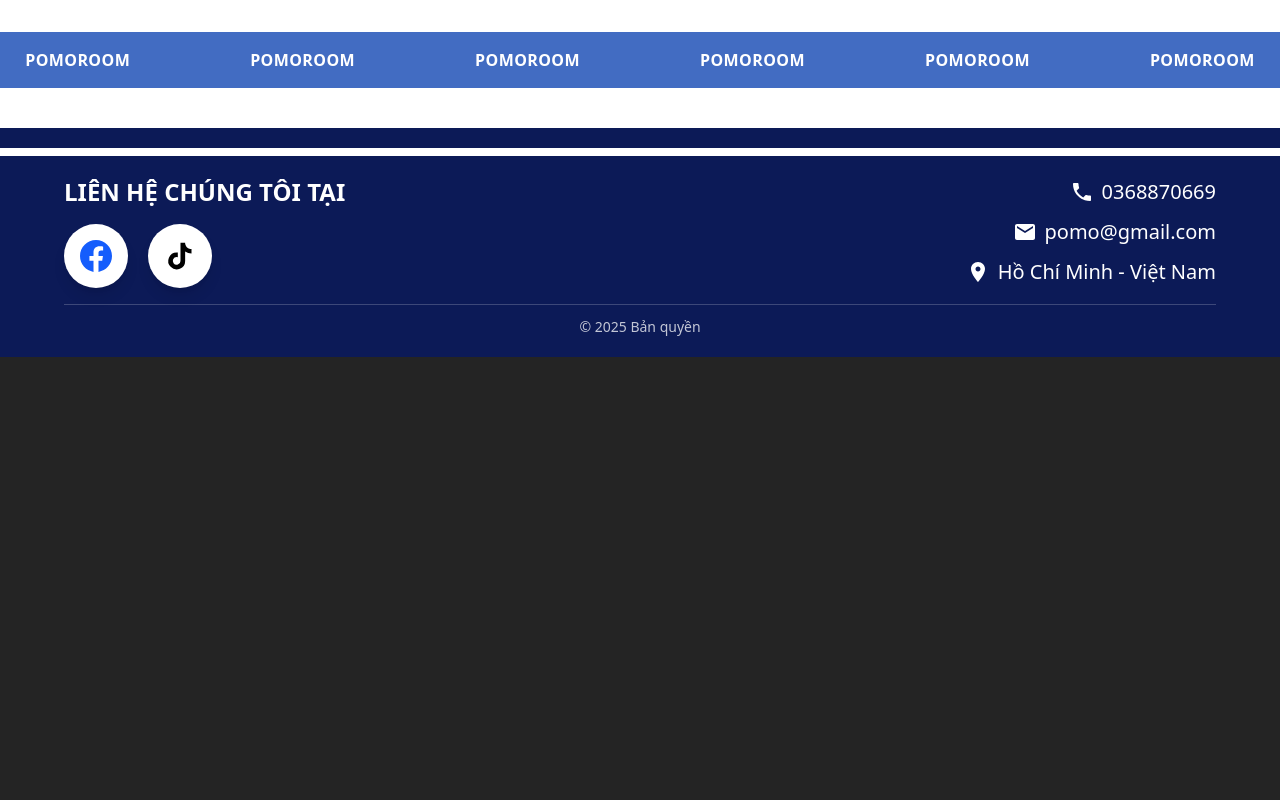
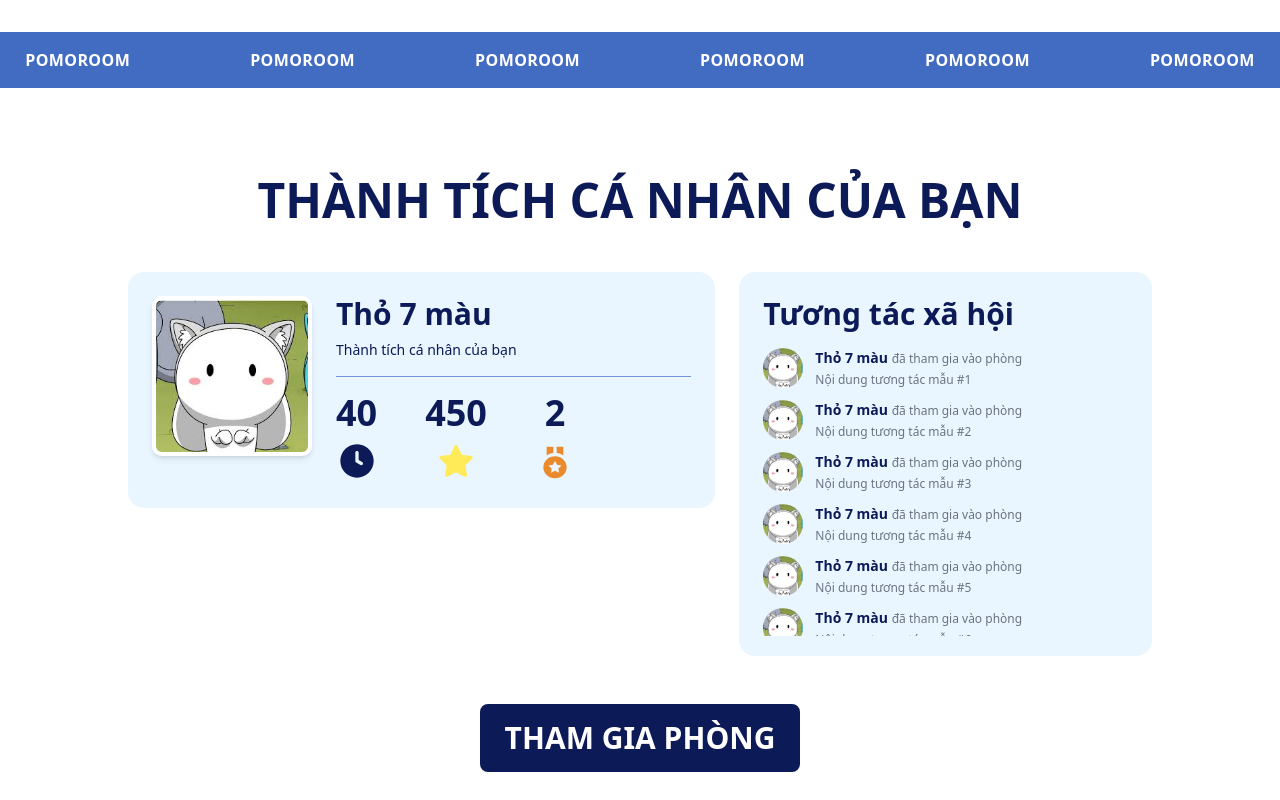
Before and after one commit to LuuTD-281004/PomoRoom_FE, a React (Vite) app: page /ranking in a window 1280 px wide. Shown: the part 1580-2380 px from the top of the page. Before the commit the page ends 1937 px from the top, so only its background shows below. Built offline with nearby package versions, Linux system fonts and the light colour scheme; no server answers; a web font is replaced by a local one.

Commit message:
feat: Add personal achievement section and social interactions to RankingPage

```diff
--- a/src/Page/RankingPage.tsx
+++ b/src/Page/RankingPage.tsx
@@ -3,6 +3,7 @@ import { Flame, Crown } from "lucide-react";
 import avatar from "../assets/image/avatar.png";
 import Footer from "../partials/Footer";
 import { useTranslation } from "react-i18next";
+import { Link } from "react-router-dom";
 
 type User = {
   name: string;
@@ -144,6 +145,91 @@ const RankingPage: React.FC = () => {
           </div>
         </section>
 
+        <section className="w-full py-12 px-6">
+          <h1 className="text-4xl md:text-5xl text-center font-bold text-[#0C1A57]">
+            THÀNH TÍCH CÁ NHÂN CỦA BẠN
+          </h1>
+          <div className="max-w-5xl mx-auto py-12 w-full grid grid-cols-12 gap-6 items-start">
+            {/* Left: profile card */}
+            <div className="col-span-7 bg-[#EAF6FF] rounded-2xl p-6 flex gap-6 items-start">
+              <img
+                src={avatar}
+                alt="avatar"
+                className="w-40 h-40 rounded-lg object-cover border-4 border-white shadow-md"
+              />
+              <div className="flex-1">
+                <h2 className="text-3xl font-bold text-[#0C1A57]">Thỏ 7 màu</h2>
+                <p className="text-sm text-[#0C1A57] mt-2">
+                  Thành tích cá nhân của bạn
+                </p>
+
+                <div className="h-px bg-[#0234A7] my-4 w-full opacity-50" />
+
+                <div className="flex gap-12">
+                  <div className="text-center">
+                    <div className="text-4xl font-extrabold text-[#0C1A57]">40</div>
+                    <div className="text-sm text-[#0C1A57] mt-2 flex justify-center">
+                      <svg width="40" height="40" viewBox="0 0 55 55" fill="none" xmlns="http://www.w3.org/2000/svg">
+                        <path d="M27.4999 4.58325C14.8958 4.58325 4.58325 14.8958 4.58325 27.4999C4.58325 40.1041 14.8958 50.4166 27.4999 50.4166C40.1041 50.4166 50.4166 40.1041 50.4166 27.4999C50.4166 14.8958 40.1041 4.58325 27.4999 4.58325ZM35.5208 32.0833C34.8333 33.2291 33.4583 33.4582 32.3124 32.9999L26.3541 29.5624C25.6666 29.1041 25.2083 28.4166 25.2083 27.4999V16.0416C25.2083 14.6666 26.1249 13.7499 27.4999 13.7499C28.8749 13.7499 29.7916 14.6666 29.7916 16.0416V26.1249L34.6041 28.8749C35.7499 29.5624 35.9791 30.9374 35.5208 32.0833Z" fill="#0C1A57" />
+                      </svg>
+                    </div>
+                  </div>
+
+                  <div className="text-center">
+                    <div className="text-4xl font-extrabold text-[#0C1A57]">450</div>
+                    <div className="text-sm text-[#0C1A57] mt-2 flex justify-center">
+                      <svg width="40" height="40" viewBox="0 0 55 55" fill="none" xmlns="http://www.w3.org/2000/svg">
+                        <path d="M50.4166 23.1458C50.6458 21.9999 49.7291 20.6249 48.5833 20.6249L35.5208 18.7916L29.5624 6.87494C29.3333 6.41661 29.1041 6.18744 28.6458 5.95827C27.4999 5.27077 26.1249 5.72911 25.4374 6.87494L19.7083 18.7916L6.64575 20.6249C5.95825 20.6249 5.49992 20.8541 5.27075 21.3124C4.35409 22.2291 4.35409 23.6041 5.27075 24.5208L14.6666 33.6874L12.3749 46.7499C12.3749 47.2083 12.3749 47.6666 12.6041 48.1249C13.2916 49.2708 14.6666 49.7291 15.8124 49.0416L27.4999 42.8541L39.1874 49.0416C39.4166 49.2708 39.8749 49.2708 40.3333 49.2708C40.5624 49.2708 40.5624 49.2708 40.7916 49.2708C41.9374 49.0416 42.8541 47.8958 42.6249 46.5208L40.3333 33.4583L49.7291 24.2916C50.1874 24.0624 50.4166 23.6041 50.4166 23.1458Z" fill="#FFEB57" />
+                      </svg>
+                    </div>
+                  </div>
+                  <div className="text-center">
+                    <div className="text-4xl font-extrabold text-[#0C1A57]">2</div>
+                    <div className="text-sm text-[#0C1A57] mt-2 flex justify-center">
+                      <svg width="40" height="43" viewBox="0 0 61 58" fill="none" xmlns="http://www.w3.org/2000/svg">
+                        <path d="M43.2083 4.83325H33.0416V14.6425C36.6795 15.0227 40.1672 16.2323 43.2083 18.1684V4.83325ZM27.9583 4.83325H17.7916V18.1684C20.8326 16.2323 24.3203 15.0227 27.9583 14.6425V4.83325ZM30.4999 53.1666C35.2186 53.1666 39.7439 51.3843 43.0805 48.2118C46.4171 45.0393 48.2916 40.7365 48.2916 36.2499C48.2916 31.7633 46.4171 27.4605 43.0805 24.288C39.7439 21.1155 35.2186 19.3333 30.4999 19.3333C25.7813 19.3333 21.2559 21.1155 17.9193 24.288C14.5827 27.4605 12.7083 31.7633 12.7083 36.2499C12.7083 40.7365 14.5827 45.0393 17.9193 48.2118C21.2559 51.3843 25.7813 53.1666 30.4999 53.1666ZM27.3864 32.579L30.4999 26.5833L33.6135 32.579L40.5725 33.5384L35.5375 38.2074L36.727 44.7977L30.4999 41.6874L24.2754 44.7977L25.4649 38.2074L20.4298 33.5384L27.3864 32.579Z" fill="#EB892D" />
+                      </svg>
+                    </div>
+                  </div>
+                </div>
+              </div>
+            </div>
+            {/* Right: social interactions */}
+            <aside className="col-span-5 bg-[#EAF6FF] rounded-2xl p-6 max-h-96">
+              <h3 className="text-3xl font-bold text-[#0C1A57] mb-4">Tương tác xã hội</h3>
+
+              <ul className="space-y-3 overflow-auto max-h-72">
+                {Array.from({ length: 8 }).map((_, i) => (
+                  <li key={i} className="flex items-start gap-3">
+                    <img
+                      src={avatar}
+                      alt={`avatar-${i}`}
+                      className="w-10 h-10 rounded-full object-cover"
+                    />
+                    <div className="flex-1">
+                      <div className="text-sm font-semibold text-[#0C1A57]">
+                        Thỏ 7 màu{" "}
+                        <span className="font-normal text-xs text-gray-500">
+                          đã tham gia vào phòng
+                        </span>
+                      </div>
+                      <div className="text-xs text-gray-500 mt-1">
+                        Nội dung tương tác mẫu #{i + 1}
+                      </div>
+                    </div>
+                  </li>
+                ))}
+              </ul>
+            </aside>
+
+          </div>
+          <button className="bg-[#0C1A57] block text-white w-80 mx-auto rounded-md py-4 text-3xl font-bold">
+            <Link to="/rooms">
+              THAM GIA PHÒNG
+            </Link>
+          </button>
+        </section>
+
       </main>
       <div className="w-full h-[20px] bg-[#0C1A57] mb-2" />
 
```
Lines whose indentation alone changed are shown as unchanged.
